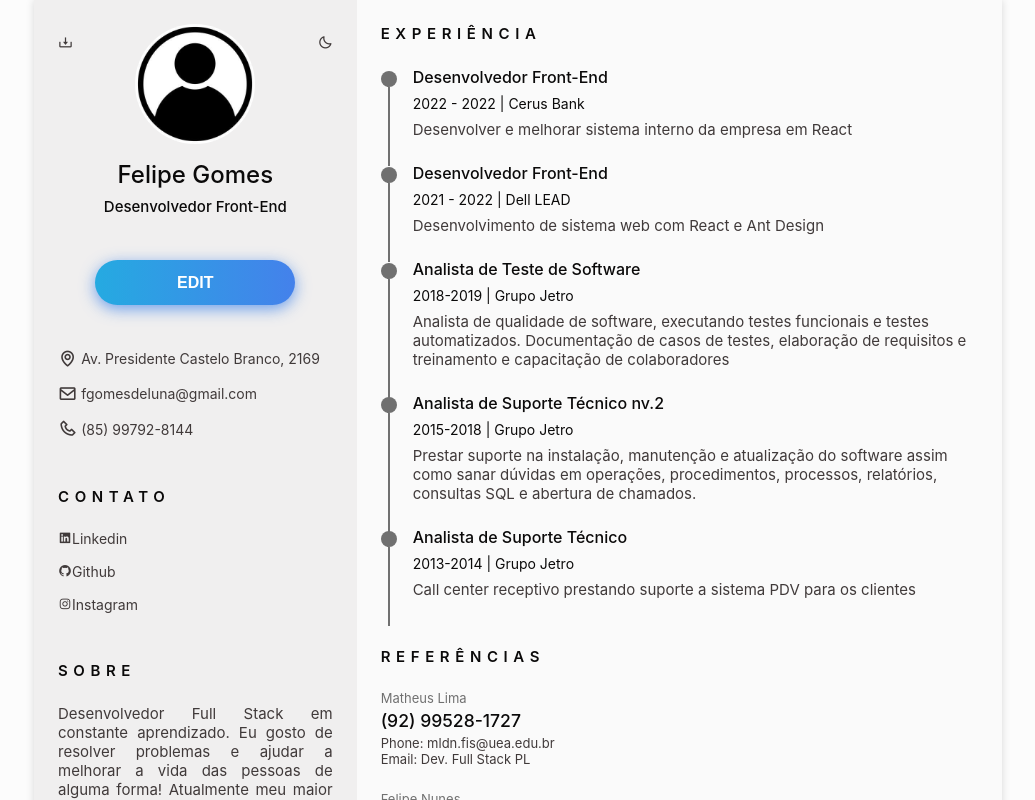
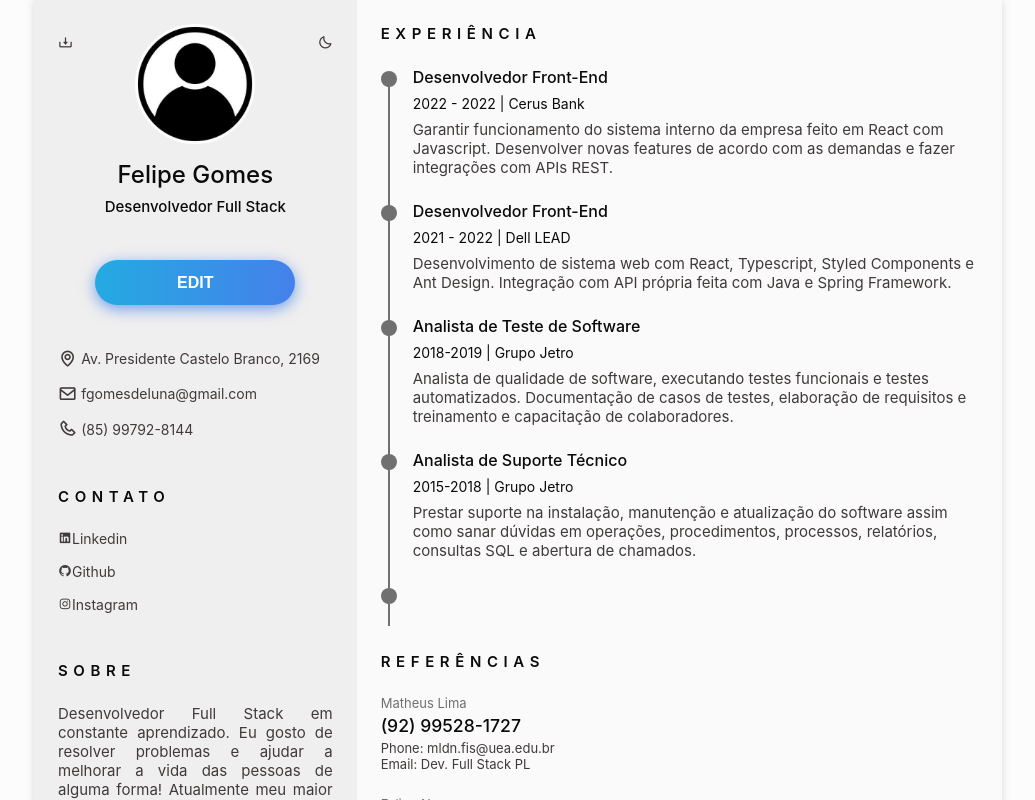
Before and after one commit to f3gomes/vite-resume-builder, a React (Vite) app: page / in a window 1280 px wide. Shown: the top 800 px of the page, without its empty margins (122-1157 px from the left). Built offline with nearby package versions, Linux system fonts and the light colour scheme.

Commit message:
update img profile

```diff
--- a/src/App.css
+++ b/src/App.css
@@ -141,7 +141,7 @@ body.scale-cv {
 }
 
 .scale-cv .home__img {
-  width: 90px;
+  /* width: 90px; */
   height: 90px;
 }
 
@@ -317,7 +317,7 @@ body.scale-cv {
 }
 
 .home__img {
-  width: 120px;
+  /* width: 120px; */
   height: 120px;
   border-radius: 50%;
   justify-self: center;
--- a/src/data/FelipeData.js
+++ b/src/data/FelipeData.js
@@ -10,7 +10,7 @@ export const data = [
   {
     id: 1,
     key: "title",
-    value: "Desenvolvedor Front-End",
+    value: "Desenvolvedor Full Stack",
   },
 
   {
@@ -60,7 +60,8 @@ export const data = [
   {
     id: 9,
     key: "description",
-    value: "Desenvolvedor Full Stack em constante aprendizado. Eu gosto de resolver problemas e ajudar a melhorar a vida das pessoas de alguma forma! Atualmente meu maior passatempo é codar e aprender novas tecnologias de desenvolvimento. 😎",
+    value:
+      "Desenvolvedor Full Stack em constante aprendizado. Eu gosto de resolver problemas e ajudar a melhorar a vida das pessoas de alguma forma! Atualmente meu maior passatempo é codar e aprender novas tecnologias de desenvolvimento com destaque em NodeJs. 😎",
   },
 
   // EDUCATION
@@ -160,7 +161,7 @@ export const data = [
   {
     id: 25,
     key: "skills4",
-    value: "Git",
+    value: "Typescript",
   },
 
   {
@@ -192,7 +193,8 @@ export const data = [
   {
     id: 30,
     key: "jobDesc1",
-    value: "Desenvolver e melhorar sistema interno da empresa em React",
+    value:
+      "Garantir funcionamento do sistema interno da empresa feito em React com Javascript. Desenvolver novas features de acordo com as demandas e fazer integrações com APIs REST.",
   },
 
   {
@@ -210,7 +212,8 @@ export const data = [
   {
     id: 33,
     key: "jobDesc2",
-    value: "Desenvolvimento de sistema web com React e Ant Design",
+    value:
+      "Desenvolvimento de sistema web com React, Typescript, Styled Components e Ant Design. Integração com API própria feita com Java e Spring Framework.",
   },
 
   {
@@ -229,13 +232,13 @@ export const data = [
     id: 36,
     key: "jobDesc3",
     value:
-      "Analista de qualidade de software, executando testes funcionais e testes automatizados. Documentação de casos de testes, elaboração de requisitos e treinamento e capacitação de colaboradores",
+      "Analista de qualidade de software, executando testes funcionais e testes automatizados. Documentação de casos de testes, elaboração de requisitos e treinamento e capacitação de colaboradores.",
   },
 
   {
     id: 37,
     key: "jobTitle4",
-    value: "Analista de Suporte Técnico nv.2",
+    value: "Analista de Suporte Técnico",
   },
 
   {
@@ -254,19 +257,19 @@ export const data = [
   {
     id: 40,
     key: "jobTitle5",
-    value: "Analista de Suporte Técnico",
+    value: null,
   },
 
   {
     id: 41,
     key: "jobYearCompany5",
-    value: "2013-2014 | Grupo Jetro",
+    value: null,
   },
 
   {
     id: 42,
     key: "jobDesc5",
-    value: "Call center receptivo prestando suporte a sistema PDV para os clientes",
+    value: null,
   },
 
   // REFERENCES
```
